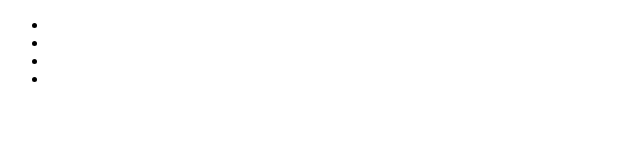
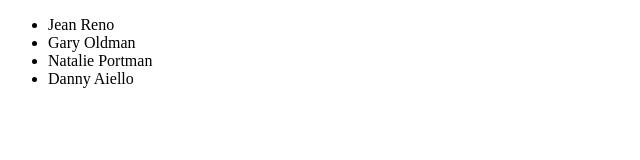
Before and after one commit to OGI00/Zaliczenie, a plain HTML site: page index.html in a window 1280 px wide. Shown: the whole page, without its empty margins (0-640 px from the left). Drawn offline with Linux system fonts and the light colour scheme.

Commit message:
Dodanie aktorów

```diff
--- a/index.html
+++ b/index.html
@@ -4,14 +4,14 @@
     <meta charset="UTF-8">
     <meta http-equiv="X-UA-Compatible" content="IE=edge">
     <meta name="viewport" content="width=device-width, initial-scale=1.0">
-    <title>Document</title>
+    <title>Leon Zawodowiec</title>
 </head>
 <body>
     <ul>
-        <li></li>
-        <li></li>
-        <li></li>
-        <li></li>
+        <li>Jean Reno</li>
+        <li>Gary Oldman</li>
+        <li>Natalie Portman</li>
+        <li>Danny Aiello</li>
     </ul>
 </body>
 </html>
```
